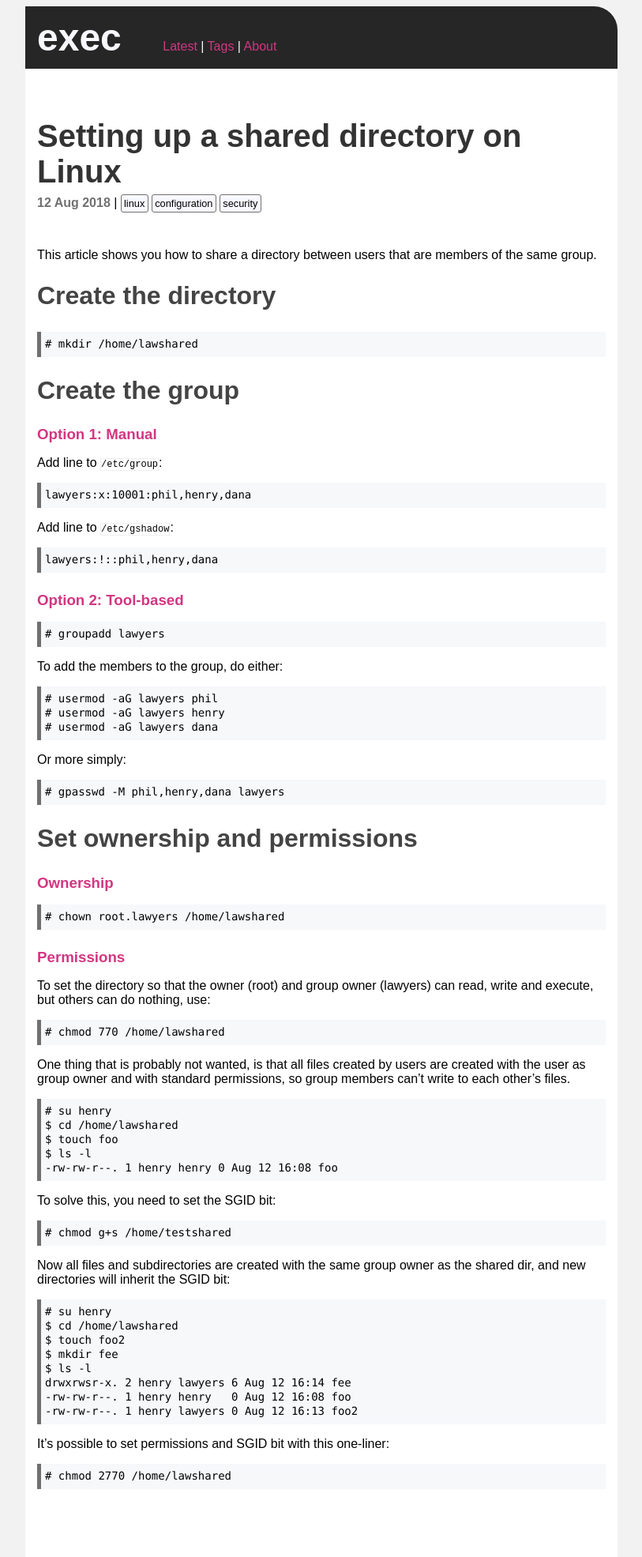
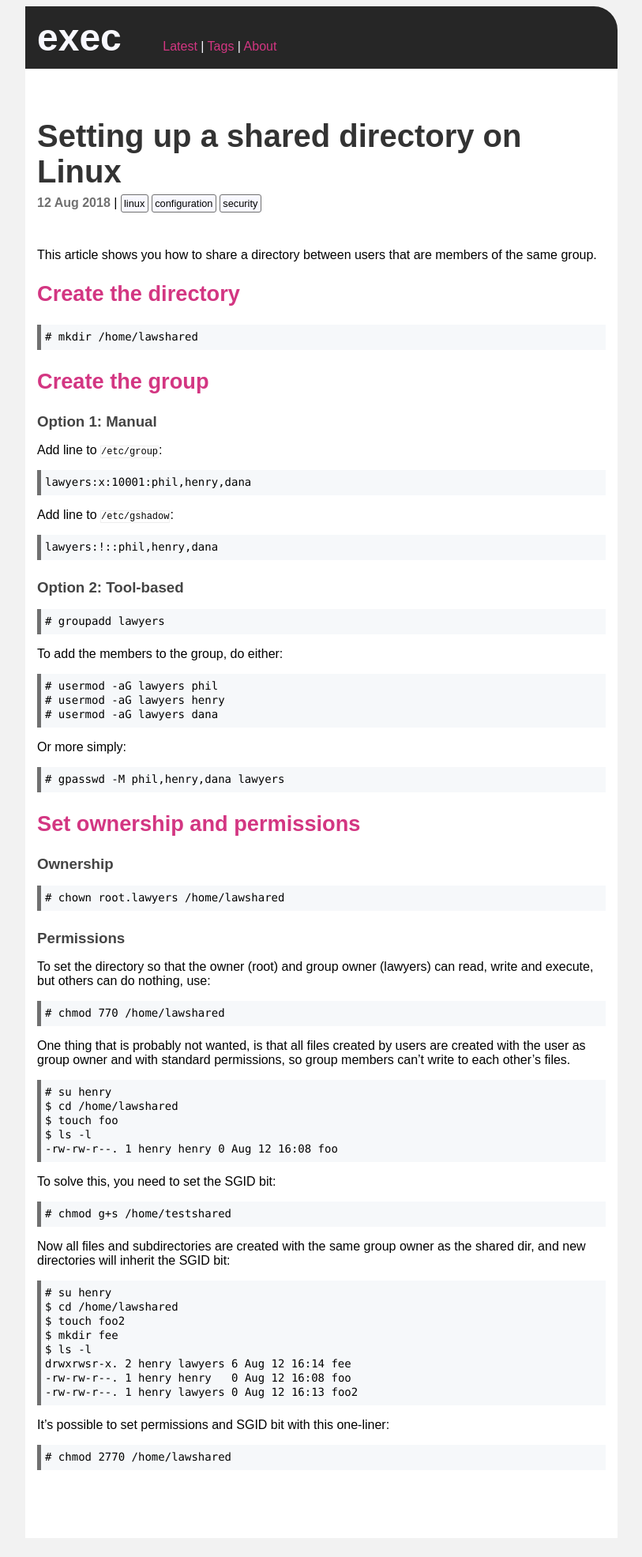
Before and after one commit to execas/execas.github.io, a Jekyll site: the page built from _posts/2018-08-13-setting-up-a-shared-directory-on-linux.md, in a window 1280 px wide. Shown: the whole page at 79% size, without its empty margins (233-1046 px from the left). Built offline with Jekyll 4.4.1, drawn with Linux system fonts in a browser that asks for light colours; after the commit the page ends 1947 px from its top, so only the background shows below that.

Commit message:
Update execas.css

```diff
--- a/css/execas.css
+++ b/css/execas.css
@@ -93,7 +93,7 @@ list of matching posts beneath tag name header
 */
 .tag-header {
      color: #d33682;
-     font-size: 1rem;
+     font-size: 1.2rem;
      text-transform: capitalize;
      margin-bottom: 0.5rem;
 }
@@ -204,8 +204,8 @@ END: postinfo
 
 
 .post h2 {
-     color: #444444;
-     font-size: 2rem;
+     color: #d33682;
+     font-size: 1.7rem;
      margin-top: 1.5rem;
 }
 
@@ -215,7 +215,7 @@ END: postinfo
 }
 
 .post h3 {
-     color: #d33682;
+     color: #444444;
      margin-top:1.5rem;
      margin-bottom:0.6rem;
 
```
